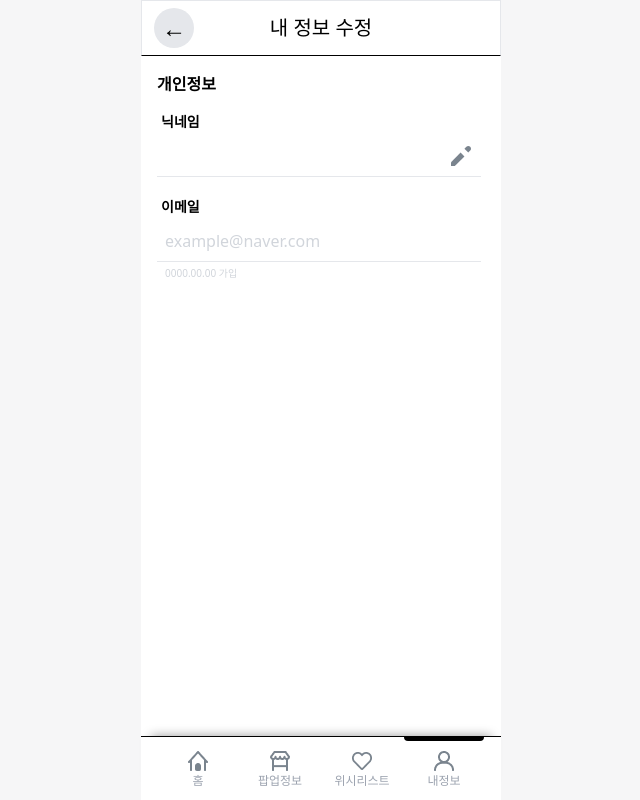
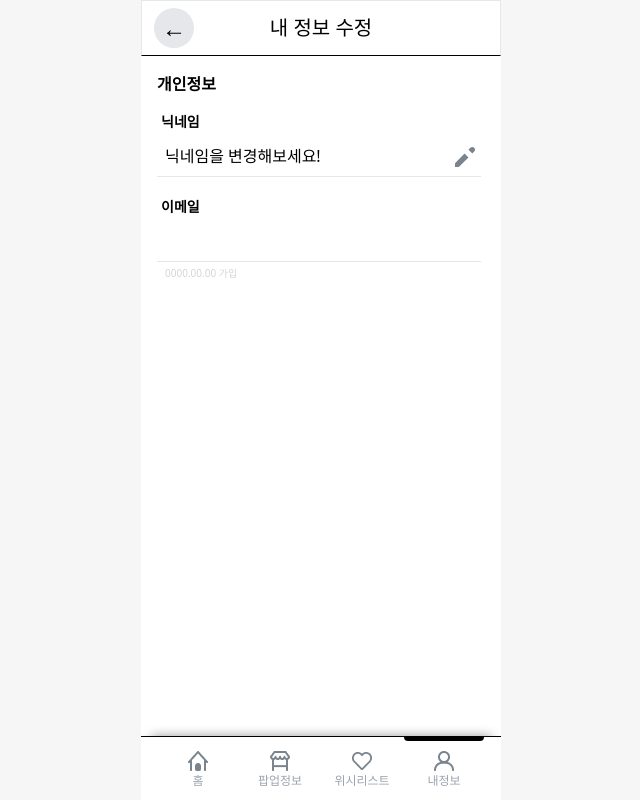
Before and after one commit to PaKiLeKa/gagopop-FE, a Next.js app: page /profile/1/edit in a window 1280 px wide. Shown: the whole page, without its empty margins (319-959 px from the left). Built offline with nearby package versions, Linux system fonts and the light colour scheme; no server answers.

Commit message:
:sparkles: Feat : edit user profile
유저의 프로필 수정 페이지

```diff
--- a/src/app/profile/[id]/edit/page.tsx
+++ b/src/app/profile/[id]/edit/page.tsx
@@ -3,9 +3,28 @@
 import Link from 'next/link';
 import PencilIcon from '../../../../../public/icons/profile/pencil.svg';
 import { useRouter } from 'next/navigation';
+import { useEffect, useState } from 'react';
+import { apiCred } from '@/api';
+import { User } from '@/types/types';
+import EditModal from '@/components/modal/EditModal';
 
 export default function EditProfile() {
+  const [nickName, setNickName] = useState<string>('');
   const router = useRouter();
+
+  const [userData, setUserData] = useState<User>();
+  useEffect(() => {
+    apiCred
+      .get('/user/profile')
+      .then((res) => {
+        setUserData(res.data);
+      })
+      .catch((error) => {
+        console.log(error);
+      });
+  }, []);
+
+  //어 중복 닉네임 처리가 있으면 좋겠다!
 
   return (
     <div>
@@ -23,15 +42,24 @@ export default function EditProfile() {
       <p className='p-4 font-bold text-base'>개인정보</p>
       <p className='mb-1 pl-5 text-sm font-semibold'>닉네임</p>
       <div className='relative'>
-        <input className='border-b w-[90%] text-base p-2 ml-4 mb-5 font-light'></input>
-        <button>
-          <PencilIcon className='absolute top-2 right-7 ' />
-        </button>
+        <input
+          defaultValue={userData?.nickname ? userData?.nickname : '닉네임을 변경해보세요!'}
+          onChange={(e) => {
+            setNickName(e.target.value);
+          }}
+          className='border-b w-[90%] text-base p-2 ml-4 mb-5 font-light'
+        ></input>
+        <div className='relative'>
+          <PencilIcon className='absolute bottom-7 right-6' />
+          <div className='absolute bottom-6 right-5 w-8 h-8'>
+            <EditModal nickname={nickName} />
+          </div>
+        </div>
       </div>
       <p className='mb-1 pl-5 text-sm font-semibold'>이메일</p>
       <input
         className='border-b w-[90%] text-base p-2 ml-4 mb-1 font-light placeholder:text-gray-300'
-        placeholder='example@naver.com'
+        placeholder={userData?.email}
         readOnly
       ></input>
       <p className='ml-6 text-[10px] text-gray-300 font-light'>0000.00.00 가입</p>
--- a/src/app/profile/[id]/page.tsx
+++ b/src/app/profile/[id]/page.tsx
@@ -23,7 +23,6 @@ export default function Profile() {
         console.log(error);
       });
   }, []);
-  console.log(userData);
 
   return (
     <div className='flex flex-col items-center mt-8'>
@@ -60,7 +59,7 @@ export default function Profile() {
       <div className='flex flex-col w-full px-3'>
         <div className='flex gap-2 p-3 py-4 border-b'>
           <EditIcon />
-          <Link href={'/profile/id/edit'}>내 정보 수정</Link>
+          <Link href={'/profile/' + userData?.email + '/edit'}>내 정보 수정</Link>
         </div>
         <div className='flex gap-2 p-3 py-4 border-b'>
           <CSIcon />
--- /dev/null
+++ b/src/components/modal/EditModal.tsx
@@ -0,0 +1,55 @@
+import {
+  AlertDialog,
+  AlertDialogAction,
+  AlertDialogCancel,
+  AlertDialogContent,
+  AlertDialogDescription,
+  AlertDialogFooter,
+  AlertDialogHeader,
+  AlertDialogTitle,
+  AlertDialogTrigger,
+} from '@/components/ui/alert-dialog';
+import { Button } from '@/components/ui/button';
+import Image from 'next/image';
+import Logo from '../../../public/images/profile.png';
+import { apiCred } from '@/api';
+
+export default function EditModal({ nickname }: { nickname: string }) {
+  const handleEditButton = () => {
+    apiCred
+      .post(`/user/profile/edit?nickname=${nickname}`)
+      .then((res) => console.log(res))
+      .catch((error) => {
+        console.log(error);
+      });
+  };
+  return (
+    <AlertDialog>
+      <AlertDialogTrigger asChild>
+        <Button className='bg-white text-black text-base font-normal w-8 h-8  px-0 bg-transparent hover:bg-transparent'></Button>
+      </AlertDialogTrigger>
+      <AlertDialogContent className='flex flex-col justify-center items-center w-[336px] h-[241px] rounded-xl'>
+        <AlertDialogHeader className='flex justify-center items-center mt-3'>
+          <Image src={Logo} alt='로그아웃 캐릭터' />
+          <AlertDialogTitle className='text-sm font-light py-2'>
+            닉네임을 변경하시겠습니까?
+          </AlertDialogTitle>
+        </AlertDialogHeader>
+        <AlertDialogFooter className='flex-row justify-center items-center w-[336px] border-t'>
+          <AlertDialogCancel className='w-1/2 mt-2 bg-white text-black hover:bg-white'>
+            취소
+          </AlertDialogCancel>
+          <div className='w-px h-3/5 bg-gray-300'></div>
+          <AlertDialogAction
+            onClick={() => {
+              handleEditButton();
+            }}
+            className='w-1/2 mt-2 bg-white text-black hover:bg-white'
+          >
+            확인
+          </AlertDialogAction>
+        </AlertDialogFooter>
+      </AlertDialogContent>
+    </AlertDialog>
+  );
+}
```
